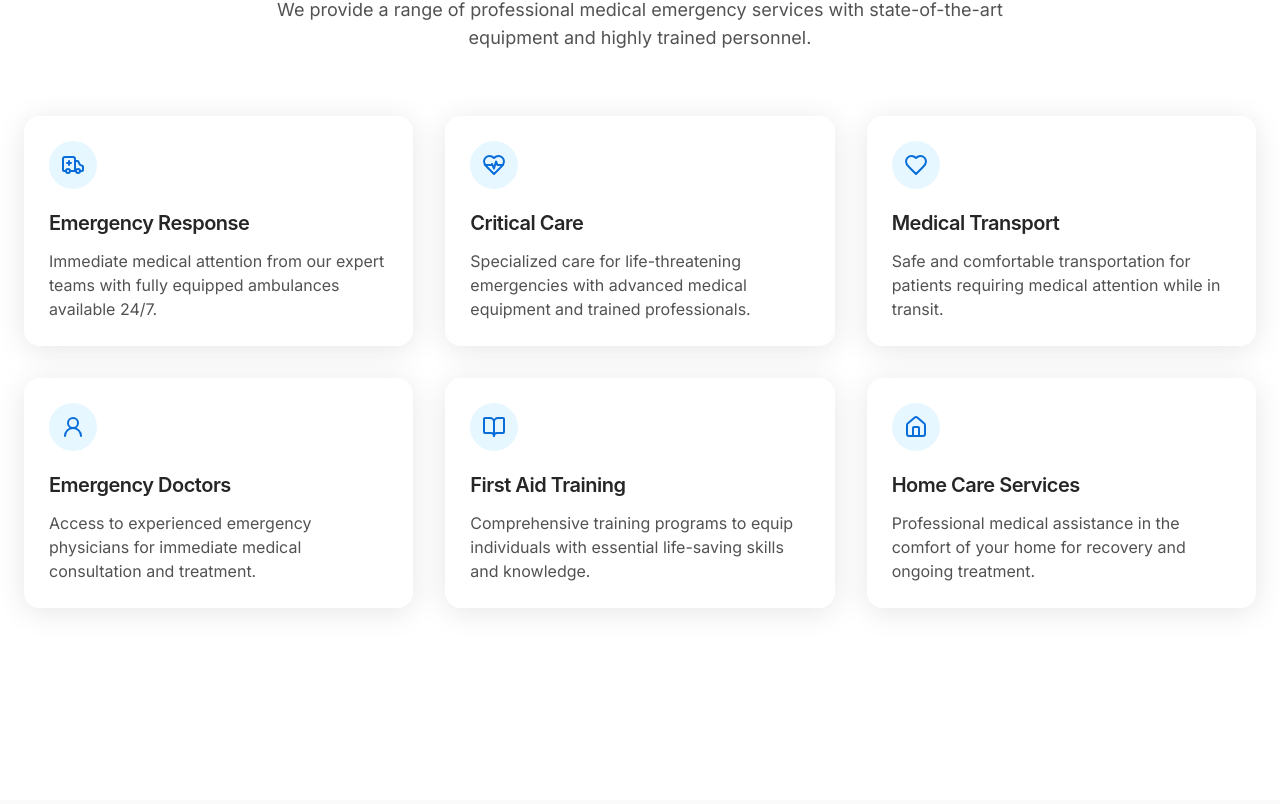
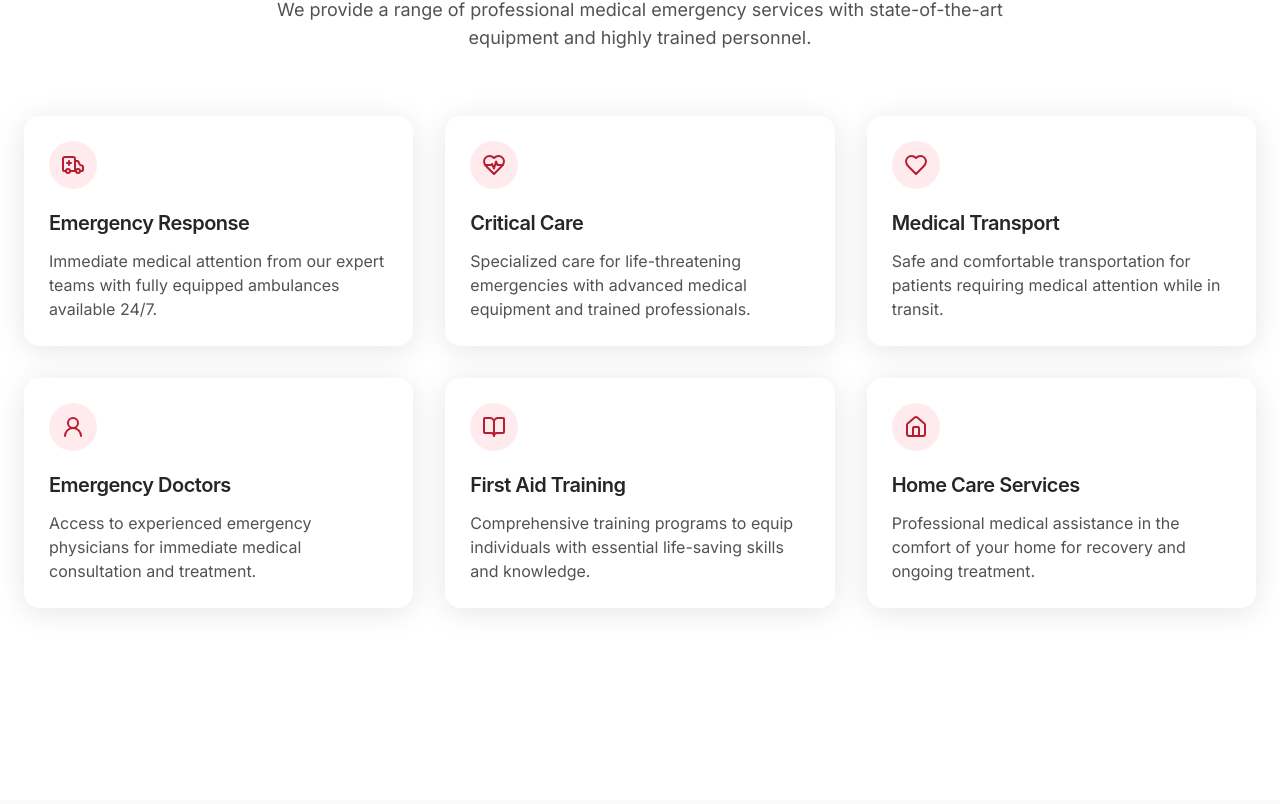
Before and after one commit to snowngich/medi-rescue-haven, a React (Vite) app: page / in a window 1280 px wide. Shown: the part 1096-1900 px from the top of the page. Built offline with nearby package versions, Linux system fonts and the light colour scheme.

Commit message:
Refactor: Apply medical theme colors
Apply the medical theme colors to the UI components.

```diff
--- a/src/components/sections/HeroSection.tsx
+++ b/src/components/sections/HeroSection.tsx
@@ -23,7 +23,7 @@ const HeroSection = () => {
   }, []);
 
   return (
-    <section className="min-h-screen relative flex items-center bg-gradient-to-b from-medical-50 to-white pt-20">
+    <section className="min-h-screen relative flex items-center bg-gradient-to-b from-medical-100 to-white pt-20">
       <div className="absolute inset-0 bg-[url('https://images.unsplash.com/photo-1469474968028-56623f02e42e?auto=format&fit=crop&w=3506&q=80')] bg-cover bg-center opacity-[0.03] z-0"></div>
 
       <div className="section-container relative z-10" ref={heroRef}>
--- a/src/components/ui/EmergencyButton.tsx
+++ b/src/components/ui/EmergencyButton.tsx
@@ -3,7 +3,7 @@ import React from 'react';
 import { cn } from '@/lib/utils';
 import { Phone } from 'lucide-react';
 
-interface EmergencyButtonProps extends React.ButtonHTMLAttributes<HTMLButtonElement> {
+interface EmergencyButtonProps extends React.AnchorHTMLAttributes<HTMLAnchorElement> {
   phoneNumber?: string;
   size?: 'sm' | 'md' | 'lg';
 }
@@ -25,8 +25,8 @@ const EmergencyButton = ({
     <a
       href={`tel:${phoneNumber}`}
       className={cn(
-        'group flex items-center justify-center gap-2 rounded-full bg-emergency text-white font-medium transition-all',
-        'hover:bg-emergency/90 focus:outline-none focus:ring-4 focus:ring-emergency/30',
+        'group flex items-center justify-center gap-2 rounded-full bg-medical-500 text-white font-medium transition-all',
+        'hover:bg-medical-600 focus:outline-none focus:ring-4 focus:ring-medical-300',
         'shadow-elevated animate-pulse-emergency',
         sizeClasses[size],
         className
--- a/src/index.css
+++ b/src/index.css
@@ -16,24 +16,24 @@
     --popover: 0 0% 100%;
     --popover-foreground: 222 47% 11%;
 
-    --primary: 213 94% 68%;
+    --primary: 351 82% 57%;
     --primary-foreground: 210 40% 98%;
 
-    --secondary: 210 40% 96%;
-    --secondary-foreground: 222 47% 11%;
+    --secondary: 351 100% 94%;
+    --secondary-foreground: 351 82% 45%;
 
-    --muted: 210 40% 96%;
+    --muted: 351 30% 96%;
     --muted-foreground: 215 16% 47%;
 
-    --accent: 213 94% 68%;
+    --accent: 351 82% 57%;
     --accent-foreground: 210 40% 98%;
 
     --destructive: 0 84% 60%;
     --destructive-foreground: 210 40% 98%;
 
-    --border: 214 32% 91%;
-    --input: 214 32% 91%;
-    --ring: 213 94% 68%;
+    --border: 351 20% 91%;
+    --input: 351 20% 91%;
+    --ring: 351 82% 57%;
 
     --radius: 0.75rem;
 
@@ -57,24 +57,24 @@
     --popover: 222 47% 11%;
     --popover-foreground: 210 40% 98%;
 
-    --primary: 210 40% 98%;
+    --primary: 351 82% 57%;
     --primary-foreground: 222 47% 11%;
 
-    --secondary: 217 33% 17%;
+    --secondary: 351 60% 25%;
     --secondary-foreground: 210 40% 98%;
 
-    --muted: 217 33% 17%;
+    --muted: 351 50% 25%;
     --muted-foreground: 215 20% 65%;
 
-    --accent: 217 33% 17%;
+    --accent: 351 50% 25%;
     --accent-foreground: 210 40% 98%;
 
     --destructive: 0 63% 31%;
     --destructive-foreground: 210 40% 98%;
 
-    --border: 217 33% 17%;
-    --input: 217 33% 17%;
-    --ring: 213 94% 68%;
+    --border: 351 50% 25%;
+    --input: 351 50% 25%;
+    --ring: 351 82% 57%;
   }
 }
 
--- a/tailwind.config.ts
+++ b/tailwind.config.ts
@@ -69,15 +69,15 @@ export default {
 				},
 				emergency: '#FF3B30',
 				medical: {
-					100: '#E6F7FF',
-					200: '#BAE7FF',
-					300: '#91D5FF',
-					400: '#69C0FF',
-					500: '#40A9FF',
-					600: '#1890FF',
-					700: '#096DD9',
-					800: '#0050B3',
-					900: '#003A8C'
+					100: '#FFEBED',
+					200: '#FFD7DC',
+					300: '#FBC3C9',
+					400: '#F79CA5',
+					500: '#EA384C',
+					600: '#D62C3F',
+					700: '#B71D30',
+					800: '#8C1524',
+					900: '#6E0E1B'
 				},
 				neutral: {
 					50: '#FAFAFA',
```
